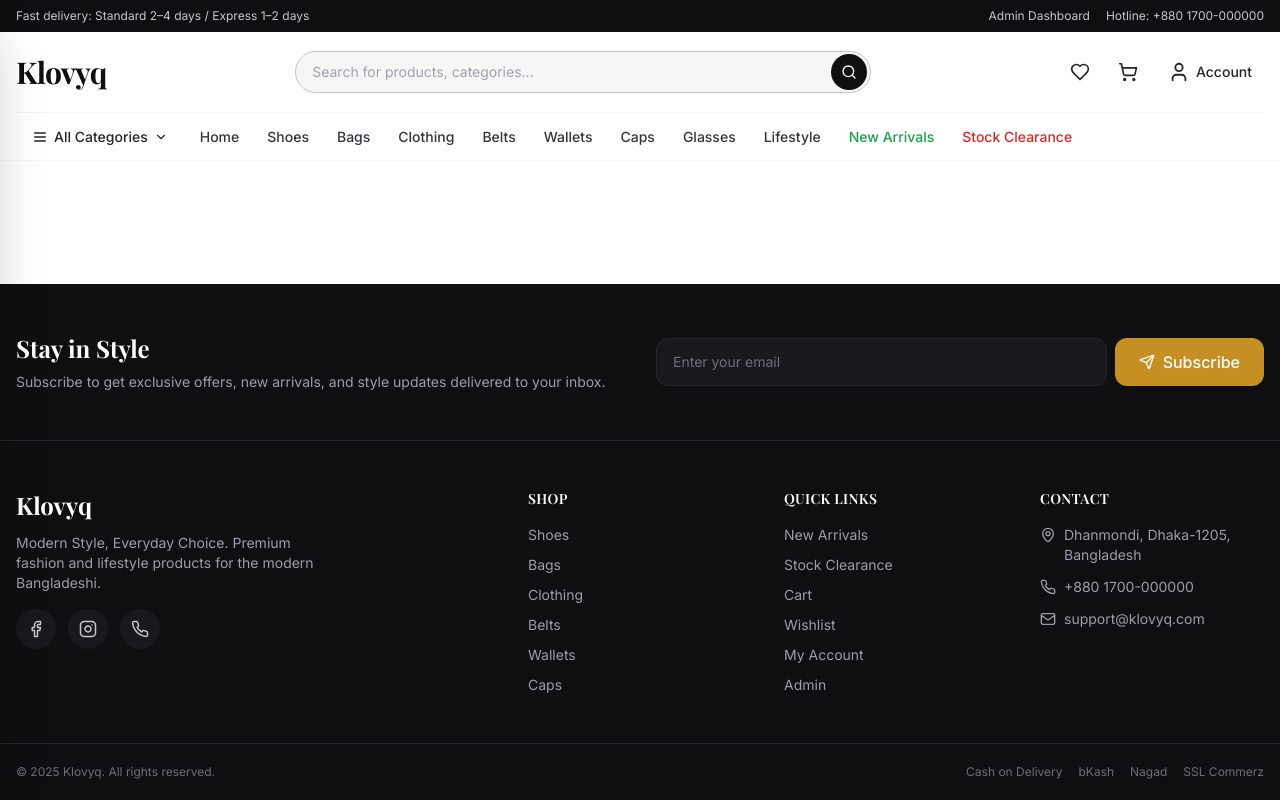
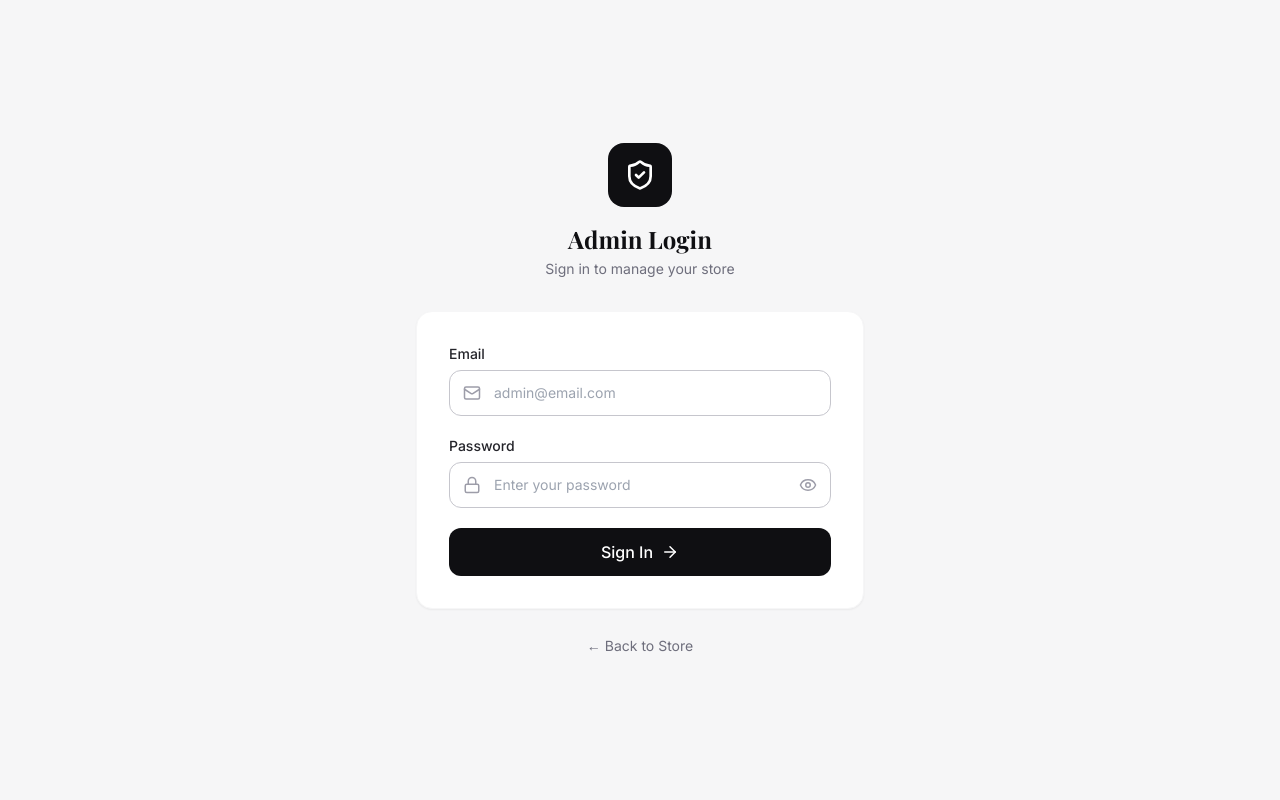
Before and after one commit to kazihasibulislam255-collab/klovyq, a React (Vite) app: page /admin/login in a window 1280 px wide. Built offline with nearby package versions, Linux system fonts and the light colour scheme; no server answers; the database is empty.

Commit message:
Complete Admin Login and Auth

```diff
--- a/src/App.tsx
+++ b/src/App.tsx
@@ -1,8 +1,9 @@
 import { useState } from 'react';
-import { BrowserRouter, Routes, Route } from 'react-router-dom';
+import { BrowserRouter, Routes, Route, Navigate } from 'react-router-dom';
 import { CartProvider } from '@/context/CartContext';
 import { WishlistProvider } from '@/context/WishlistContext';
 import { StoreProvider } from '@/context/StoreContext';
+import { AdminAuthProvider, useAdminAuth } from '@/context/AdminAuthContext';
 import Header from '@/components/layout/Header';
 import Footer from '@/components/layout/Footer';
 import MobileNav from '@/components/layout/MobileNav';
@@ -15,15 +16,44 @@ import CheckoutPage from '@/pages/CheckoutPage';
 import WishlistPage from '@/pages/WishlistPage';
 import AccountPage from '@/pages/AccountPage';
 import AdminPage from '@/pages/AdminPage';
+import AdminLoginPage from '@/pages/AdminLoginPage';
+import type { ReactNode } from 'react';
+
+function ProtectedAdminRoute({ children }: { children: ReactNode }) {
+  const { session, loading } = useAdminAuth();
+
+  if (loading) {
+    return (
+      <div className="min-h-screen flex items-center justify-center bg-ink-50">
+        <div className="w-8 h-8 border-2 border-ink-200 border-t-ink-900 rounded-full animate-spin" />
+      </div>
+    );
+  }
+
+  if (!session) {
+    return <Navigate to="/admin/login" replace />;
+  }
+
+  return <>{children}</>;
+}
 
 function App() {
   const [categoryOpen, setCategoryOpen] = useState(false);
 
   return (
     <BrowserRouter>
+      <AdminAuthProvider>
         <StoreProvider>
           <CartProvider>
             <WishlistProvider>
+              <Routes>
+                {/* Admin login — standalone, no store header/footer */}
+                <Route path="/admin/login" element={<AdminLoginPage />} />
+
+                {/* Store pages with header, footer, mobile nav */}
+                <Route
+                  path="*"
+                  element={
                     <div className="min-h-screen flex flex-col bg-white">
                       <Header onOpenCategories={() => setCategoryOpen(true)} />
                       <CategoryDrawer open={categoryOpen} onClose={() => setCategoryOpen(false)} />
@@ -36,15 +66,26 @@ function App() {
                           <Route path="/checkout" element={<CheckoutPage />} />
                           <Route path="/wishlist" element={<WishlistPage />} />
                           <Route path="/account" element={<AccountPage />} />
-                  <Route path="/admin" element={<AdminPage />} />
+                          <Route
+                            path="/admin"
+                            element={
+                              <ProtectedAdminRoute>
+                                <AdminPage />
+                              </ProtectedAdminRoute>
+                            }
+                          />
                         </Routes>
                       </main>
                       <Footer />
                       <MobileNav />
                     </div>
+                  }
+                />
+              </Routes>
             </WishlistProvider>
           </CartProvider>
         </StoreProvider>
+      </AdminAuthProvider>
     </BrowserRouter>
   );
 }
--- /dev/null
+++ b/src/context/AdminAuthContext.tsx
@@ -0,0 +1,54 @@
+import { createContext, useContext, useState, useEffect, useCallback, type ReactNode } from 'react';
+import type { Session } from '@supabase/supabase-js';
+import { supabase } from '@/lib/supabase';
+
+interface AdminAuthValue {
+  session: Session | null;
+  loading: boolean;
+  signIn: (email: string, password: string) => Promise<{ error: string | null }>;
+  signOut: () => Promise<void>;
+}
+
+const AdminAuthContext = createContext<AdminAuthValue | undefined>(undefined);
+
+export function AdminAuthProvider({ children }: { children: ReactNode }) {
+  const [session, setSession] = useState<Session | null>(null);
+  const [loading, setLoading] = useState(true);
+
+  useEffect(() => {
+    supabase.auth.getSession().then(({ data }) => {
+      setSession(data.session);
+      setLoading(false);
+    });
+
+    const { data: listener } = supabase.auth.onAuthStateChange((_event, newSession) => {
+      setSession(newSession);
+    });
+
+    return () => {
+      listener.subscription.unsubscribe();
+    };
+  }, []);
+
+  const signIn = useCallback(async (email: string, password: string) => {
+    const { error } = await supabase.auth.signInWithPassword({ email, password });
+    if (error) return { error: error.message };
+    return { error: null };
+  }, []);
+
+  const signOut = useCallback(async () => {
+    await supabase.auth.signOut();
+  }, []);
+
+  return (
+    <AdminAuthContext.Provider value={{ session, loading, signIn, signOut }}>
+      {children}
+    </AdminAuthContext.Provider>
+  );
+}
+
+export function useAdminAuth() {
+  const ctx = useContext(AdminAuthContext);
+  if (!ctx) throw new Error('useAdminAuth must be used within AdminAuthProvider');
+  return ctx;
+}
--- /dev/null
+++ b/src/pages/AdminLoginPage.tsx
@@ -0,0 +1,125 @@
+import { useState } from 'react';
+import { useNavigate, Link } from 'react-router-dom';
+import { Lock, Mail, Eye, EyeOff, ArrowRight, ShieldCheck } from 'lucide-react';
+import { useAdminAuth } from '@/context/AdminAuthContext';
+
+export default function AdminLoginPage() {
+  const { signIn } = useAdminAuth();
+  const navigate = useNavigate();
+  const [email, setEmail] = useState('');
+  const [password, setPassword] = useState('');
+  const [showPassword, setShowPassword] = useState(false);
+  const [error, setError] = useState('');
+  const [loading, setLoading] = useState(false);
+
+  const handleSubmit = async (e: React.FormEvent) => {
+    e.preventDefault();
+    setError('');
+
+    if (!email.trim() || !password.trim()) {
+      setError('Please enter both email and password');
+      return;
+    }
+
+    setLoading(true);
+    const { error: signInError } = await signIn(email, password);
+    setLoading(false);
+
+    if (signInError) {
+      setError(signInError);
+    } else {
+      navigate('/admin');
+    }
+  };
+
+  return (
+    <div className="min-h-screen flex items-center justify-center bg-ink-50 px-4 py-12">
+      <div className="w-full max-w-md">
+        {/* Logo / Header */}
+        <div className="text-center mb-8">
+          <div className="inline-flex items-center justify-center w-16 h-16 rounded-2xl bg-ink-900 mb-4">
+            <ShieldCheck size={32} className="text-white" />
+          </div>
+          <h1 className="text-2xl font-bold text-ink-900">Admin Login</h1>
+          <p className="text-sm text-ink-400 mt-1">Sign in to manage your store</p>
+        </div>
+
+        {/* Login form */}
+        <div className="card p-6 md:p-8">
+          <form onSubmit={handleSubmit} className="space-y-5">
+            {/* Email */}
+            <div>
+              <label className="text-sm font-medium text-ink-700 mb-1.5 block">Email</label>
+              <div className="relative">
+                <Mail size={18} className="absolute left-3.5 top-1/2 -translate-y-1/2 text-ink-300" />
+                <input
+                  type="email"
+                  value={email}
+                  onChange={e => setEmail(e.target.value)}
+                  placeholder="admin@email.com"
+                  autoComplete="email"
+                  className="w-full pl-11 pr-4 py-3 rounded-xl border border-ink-200 bg-white text-sm transition-all focus:outline-none focus:border-ink-400 focus:ring-2 focus:ring-ink-100"
+                />
+              </div>
+            </div>
+
+            {/* Password */}
+            <div>
+              <label className="text-sm font-medium text-ink-700 mb-1.5 block">Password</label>
+              <div className="relative">
+                <Lock size={18} className="absolute left-3.5 top-1/2 -translate-y-1/2 text-ink-300" />
+                <input
+                  type={showPassword ? 'text' : 'password'}
+                  value={password}
+                  onChange={e => setPassword(e.target.value)}
+                  placeholder="Enter your password"
+                  autoComplete="current-password"
+                  className="w-full pl-11 pr-12 py-3 rounded-xl border border-ink-200 bg-white text-sm transition-all focus:outline-none focus:border-ink-400 focus:ring-2 focus:ring-ink-100"
+                />
+                <button
+                  type="button"
+                  onClick={() => setShowPassword(s => !s)}
+                  className="absolute right-3.5 top-1/2 -translate-y-1/2 text-ink-300 hover:text-ink-500"
+                >
+                  {showPassword ? <EyeOff size={18} /> : <Eye size={18} />}
+                </button>
+              </div>
+            </div>
+
+            {/* Error message */}
+            {error && (
+              <div className="bg-danger-50 border border-danger-200 rounded-xl p-3 text-sm text-danger-700">
+                {error}
+              </div>
+            )}
+
+            {/* Submit */}
+            <button
+              type="submit"
+              disabled={loading}
+              className="w-full btn-primary disabled:opacity-60 flex items-center justify-center gap-2"
+            >
+              {loading ? (
+                <span className="flex items-center gap-2">
+                  <span className="w-4 h-4 border-2 border-white/30 border-t-white rounded-full animate-spin" />
+                  Signing in...
+                </span>
+              ) : (
+                <>
+                  Sign In <ArrowRight size={18} />
+                </>
+              )}
+            </button>
+          </form>
+        </div>
+
+        {/* Back to store */}
+        <div className="text-center mt-6">
+          <Link to="/" className="text-sm text-ink-400 hover:text-ink-700">
+            ← Back to Store
+          </Link>
+        </div>
+      </div>
+    </div>
+  );
+}
--- a/src/pages/AdminPage.tsx
+++ b/src/pages/AdminPage.tsx
@@ -1,10 +1,12 @@
 import { useState } from 'react';
 import { useStore } from '@/context/StoreContext';
+import { useAdminAuth } from '@/context/AdminAuthContext';
 import { formatBDT } from '@/data/mockData';
 import type { OrderStatus, Product } from '@/types';
 import {
   LayoutDashboard, Package, ShoppingBag, Users, Tags, TrendingUp,
   Plus, Edit2, Trash2, X, Search, DollarSign, ArrowUpRight, ArrowDownRight,
+  LogOut,
 } from 'lucide-react';
 
 const STATUS_OPTIONS: OrderStatus[] = ['pending', 'confirmed', 'processing', 'shipped', 'delivered', 'cancelled'];
@@ -26,6 +28,7 @@ export default function AdminPage() {
     addCategory, deleteCategory,
     updateOrderStatus, customerCount,
   } = useStore();
+  const { signOut } = useAdminAuth();
 
   const [tab, setTab] = useState<AdminTab>('dashboard');
   const [search, setSearch] = useState('');
@@ -50,7 +53,15 @@ export default function AdminPage() {
             <h1 className="text-2xl md:text-3xl font-bold text-ink-900">Admin Dashboard</h1>
             <p className="text-sm text-ink-400 mt-1">Manage your store</p>
           </div>
-          <a href="/" className="text-sm font-medium text-ink-500 hover:text-ink-900">← Back to Store</a>
+          <div className="flex items-center gap-4">
+            <a href="/" className="text-sm font-medium text-ink-500 hover:text-ink-900">← Back to Store</a>
+            <button
+              onClick={() => signOut()}
+              className="inline-flex items-center gap-1.5 text-sm font-medium text-danger-600 hover:text-danger-700 px-3 py-2 rounded-lg hover:bg-danger-50 transition-all"
+            >
+              <LogOut size={16} /> Logout
+            </button>
+          </div>
         </div>
 
         {/* Tabs */}
```
Also changed, not shown: 2 other files (tests, documents, lock files or other folders). Lines whose indentation alone changed are shown as unchanged.
